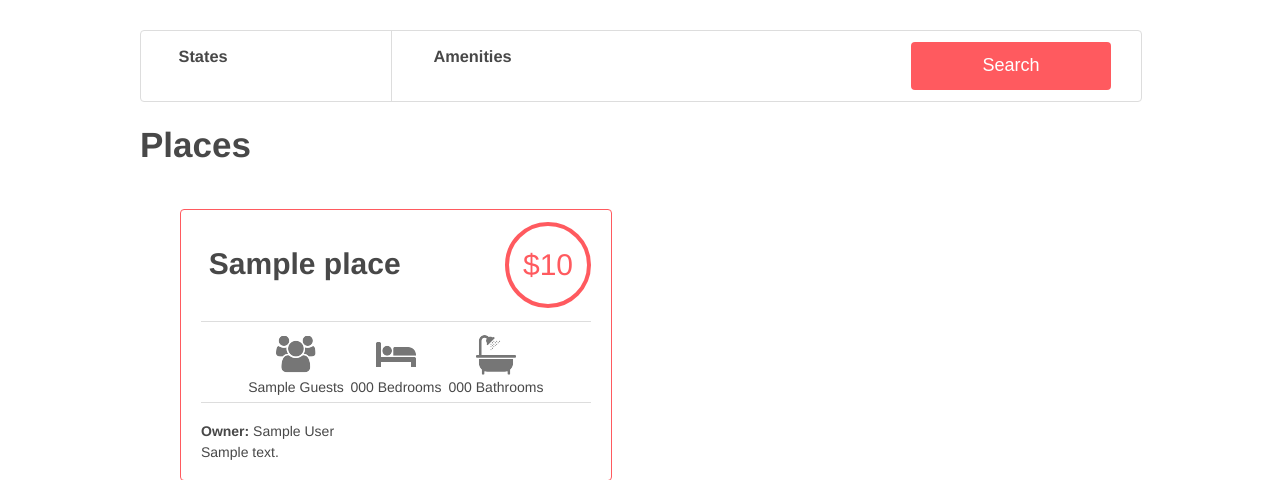
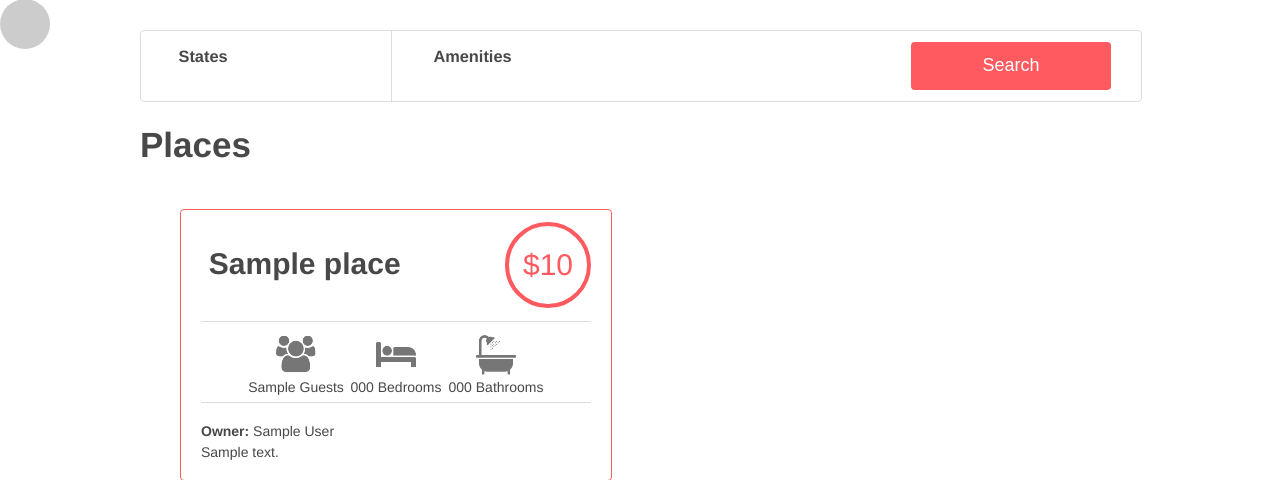
Before and after one commit to VivianDee/AirBnB_clone_v4, a Flask app: template web_dynamic/templates/2-hbnb.html in a window 1280 px wide. Shown: the part 71-551 px from the top of the page. Run offline with Flask 3, Linux system fonts and the light colour scheme; the template is opened without the code that fills it: most values are stand-ins (such as "Sample title", 1, 10 or a date in 2020); some libraries are stand-ins or nearby versions.

Commit message:
API status

```diff
--- a/web_dynamic/static/styles/3-header.css
+++ b/web_dynamic/static/styles/3-header.css
@@ -9,3 +9,13 @@ header .logo {
     left: 20px;
     height: 100%;
 }
+div#api_status {
+    border-radius: 40px;
+    background-color: #CCCCCC;
+    width: 50px;
+    height: 50px;
+    margin-right: 30px;
+}
+.available {
+    background-color: #FF545F!important;
+}
```
